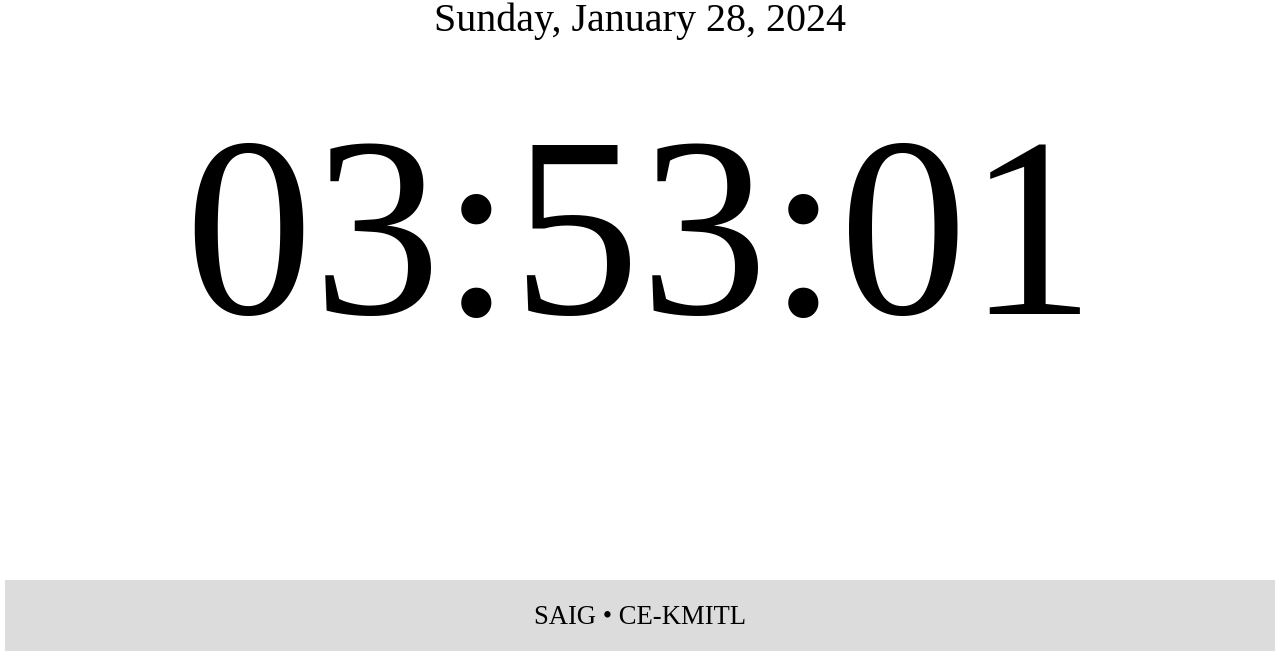
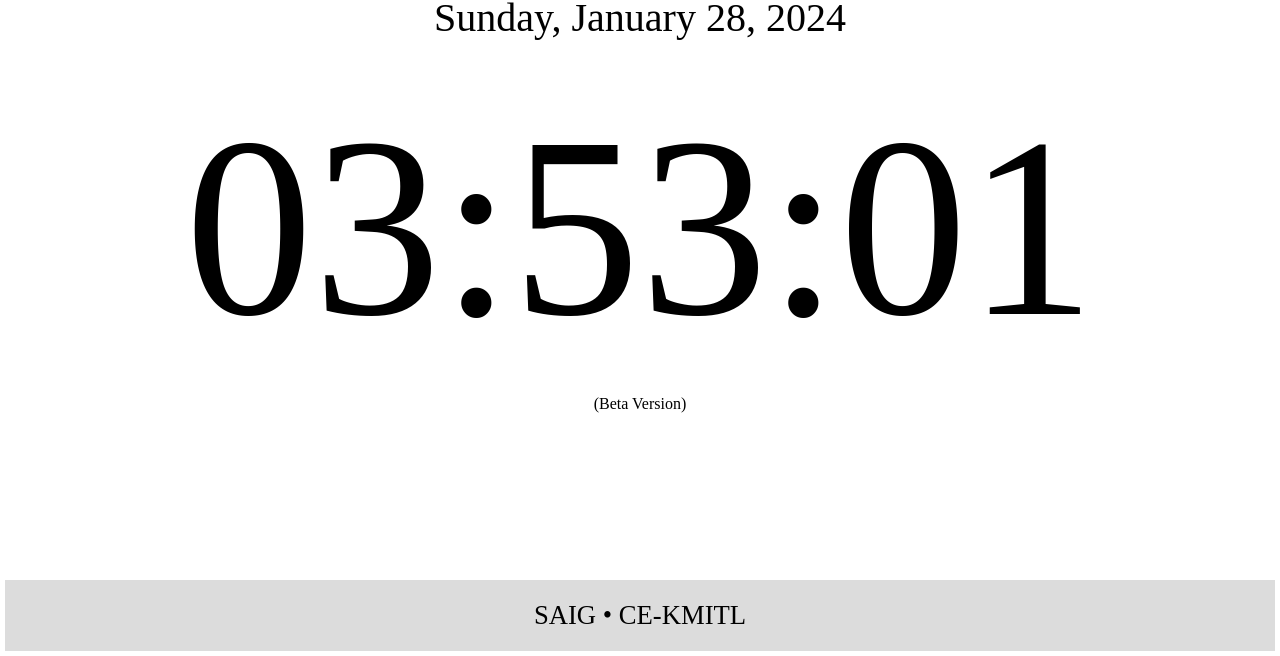
Before and after one commit to Rathachai/kmitl-time, a plain HTML site: page index.html in a window 1280 px wide. Shown: the part 144-800 px from the top of the page. Drawn offline with Linux system fonts and the light colour scheme.

Commit message:
Update index.html

```diff
--- a/index.html
+++ b/index.html
@@ -62,6 +62,7 @@
     <section id="datetime">
         <div id="date"></div>
         <div id="time"></div>
+        <div> (Beta Version) </div>
     </section>
 
     <footer>
```
